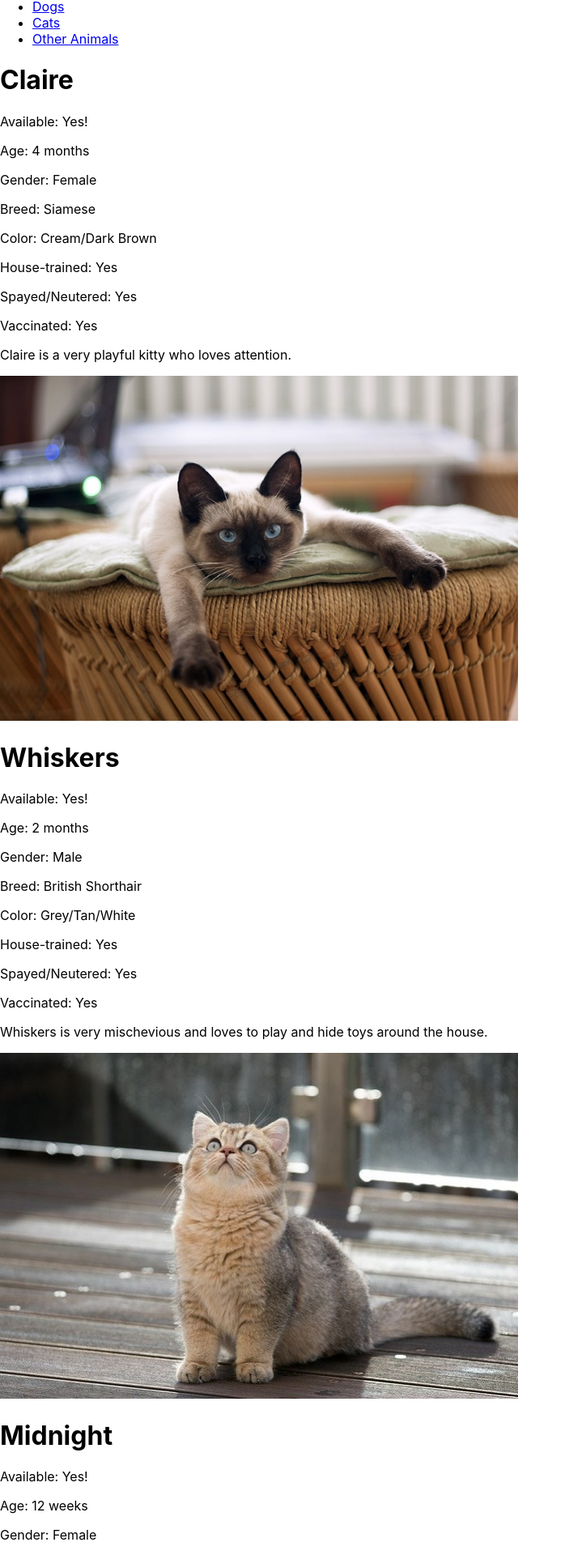
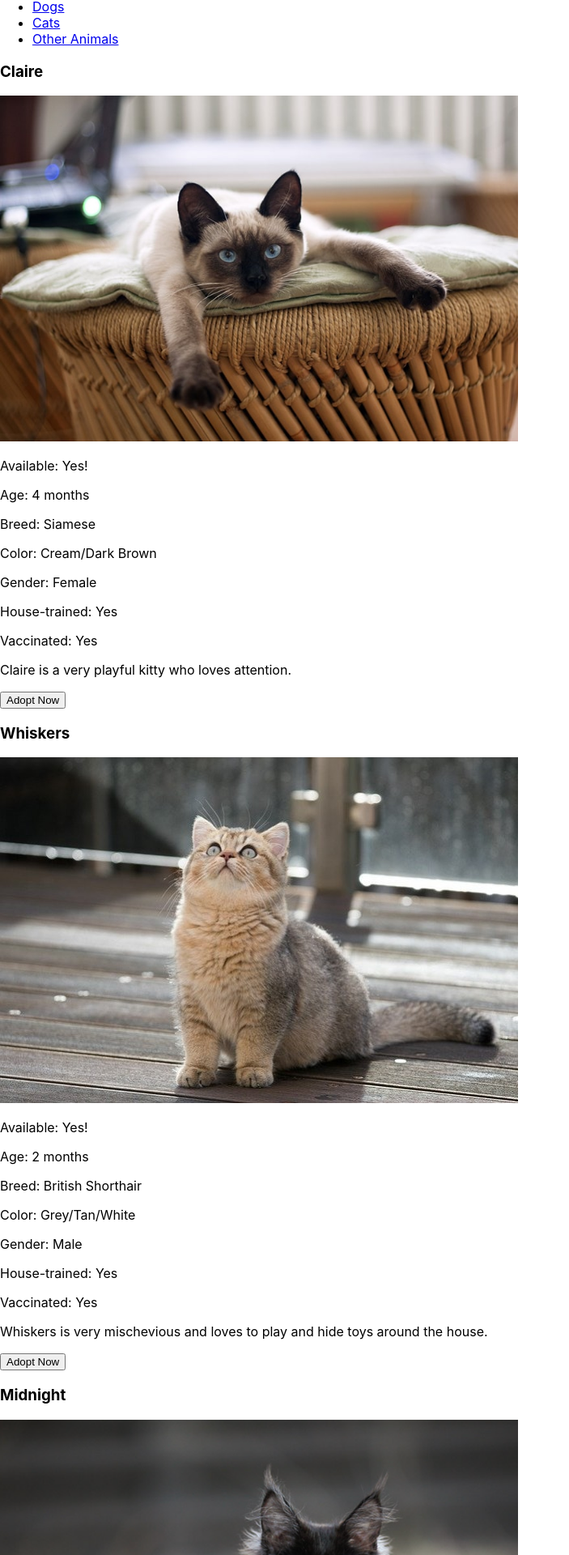
Before and after one commit to kshattuc/animal-adoption-website, a React (Create React App) app: page /cats in a window 1280 px wide. Shown: the part 38-1958 px from the top of the page at 81% size, without its empty margins (0-703 px from the left). Built offline with nearby package versions, Linux system fonts and the light colour scheme.

Commit message:
added adopt button and put cats in an array for efficency

```diff
--- a/src/cats.js
+++ b/src/cats.js
@@ -1,92 +1,103 @@
-const Cats = () => {
+import { useState } from "react";
+export default function Cats() {
+const Cats = [
+  {
+    id: 1,
+    name: "Claire",
+    available: true,
+    age: "4 months",
+    breed: "Siamese",
+    color: "Cream/Dark Brown",
+    gender: "Female",
+    house_trained:"Yes",
+    vaccinated:"Yes",
+    House_trained:"Yes",
+    description:"Claire is a very playful kitty who loves attention.",
+    image: "/images/claire.jpg"
+  },
+  {
+    id: 2,
+    name: "Whiskers",
+    available: true,
+    age: "2 months",
+    breed: "British Shorthair",
+    color: "Grey/Tan/White",
+    gender: "Male",
+    house_trained:"Yes",
+    vaccinated:"Yes",
+    House_trained:"Yes",
+    description:"Whiskers is very mischevious and loves to play and hide toys around the house.",
+    image: "/images/whiskers.jpg"
+  },
+  {
+    id: 3,
+    name: "Midnight",
+    available: true,
+    age: "12 weeks",
+    breed: "Maine Coon",
+    color: "Black",
+    gender: "Female",
+    house_trained:"Yes",
+    vaccinated:"Yes",
+    House_trained:"Yes",
+    description:"Midnight enjoys nature and walking outside. She is very intelligent and picks up new skills quickly.",
+    image: "/images/midnight.png"
+  },
+  {
+    id: 4,
+    name: "Fibonacci",
+    available: true,
+    age: "6 weeks",
+    breed: "Munchkin Cat",
+    color: "White/Yellow/Grey",
+    gender: "Male",
+    house_trained:"Yes",
+    vaccinated:"Yes",
+    House_trained:"Yes",
+    description:"Fibonacci loves to learn new skills. He also loves to curl up by the fire.",
+    image: "/images/fibonacci.png"
+  },
+];
+const [pets, setPets] = useState(Cats);
+
+  const handleAdopt = (id) => {
+    setPets((prevPets) =>
+      prevPets.map((pet) =>
+        pet.id === id ? { ...pet, available: false } : pet
+      )
+    );
+  };
+
   return (
-    <div className="container">
-      <h1>Claire</h1>
-
-      <div className="row mt-5">
-        <div className="col-3">
-          <p>Available: Yes!</p>
-          <p>Age: 4 months</p>
-          <p>Gender: Female</p>
-          <p>Breed: Siamese</p>
-          <p>Color: Cream/Dark Brown</p>
-          <p>House-trained: Yes</p>
-          <p>Spayed/Neutered: Yes</p>
-          <p>Vaccinated: Yes</p>
-          <p>Claire is a very playful kitty who loves attention.</p>
+    <div className="row mt-5">
+      {pets.map((pet) => (
+        <div className="col-3" key={pet.id}>
+          <h3>{pet.name}</h3>
 
           <img
-            src="/images/claire.jpg"
-            alt="cat"
+            src={pet.image}
+            alt={pet.name}
             style={{ width: "50%" }}
           />
+
+          <p>Available: {pet.available ? "Yes!" : "No"}</p>
+          <p>Age: {pet.age}</p>
+          <p>Breed: {pet.breed}</p>
+          <p>Color: {pet.color}</p>
+          <p>Gender: {pet.gender}</p>
+          <p>House-trained: {pet.house_trained}</p>
+          <p>Vaccinated: {pet.vaccinated}</p>
+          <p>{pet.description}</p>
+
+          <button
+            onClick={() => handleAdopt(pet.id)}
+            className="btn btn-success mt-2"
+            disabled={!pet.available}
+          >
+            {pet.available ? "Adopt Now" : "Adopted"}
+          </button>
         </div>
-      </div>
-      <h1>Whiskers</h1>
-
-      <div className="row mt-5">
-        <div className="col-3">
-          <p>Available: Yes!</p>
-          <p>Age: 2 months</p>
-          <p>Gender: Male</p>
-          <p>Breed: British Shorthair</p>
-          <p>Color: Grey/Tan/White</p>
-          <p>House-trained: Yes</p>
-          <p>Spayed/Neutered: Yes</p>
-          <p>Vaccinated: Yes</p>
-          <p>Whiskers is very mischevious and loves to play and hide toys around the house.</p>
-
-          <img
-            src="/images/whiskers.jpg"
-            alt="cat"
-            style={{ width: "50%" }}
-          />
-        </div>
-      </div>
-      <h1>Midnight</h1>
-
-      <div className="row mt-5">
-        <div className="col-3">
-          <p>Available: Yes!</p>
-          <p>Age: 12 weeks</p>
-          <p>Gender: Female</p>
-          <p>Breed: Maine Coon</p>
-          <p>Color: Black</p>
-          <p>House-trained: Yes</p>
-          <p>Spayed/Neutered: Yes</p>
-          <p>Vaccinated: Yes</p>
-          <p>Midnight enjoys nature and walking outside. She is very intelligent and picks up new skills quickly. </p>
-
-          <img
-            src="/images/midnight.png"
-            alt="cat"
-            style={{ width: "50%" }}
-          />
-        </div>
-      </div>
-      <h1>Fibonacci</h1>
-
-      <div className="row mt-5">
-        <div className="col-3">
-          <p>Available: Yes!</p>
-          <p>Age: 6 weeks</p>
-          <p>Gender: Male</p>
-          <p>Breed: Munchkin Cat</p>
-          <p>Color: White/Yellow/Grey</p>
-          <p>House-trained: Yes</p>
-          <p>Spayed/Neutered: Yes</p>
-          <p>Vaccinated: Yes</p>
-          <p>Fibonacci loves to learn new skills. He also loves to curl up by the fire. </p>
-
-          <img
-            src="/images/fibonacci.png"
-            alt="cat"
-            style={{ width: "50%" }}
-          />
-        </div>
-      </div>
+      ))}
     </div>
-  );
-};
-
-export default Cats;
+  )
+}
```
